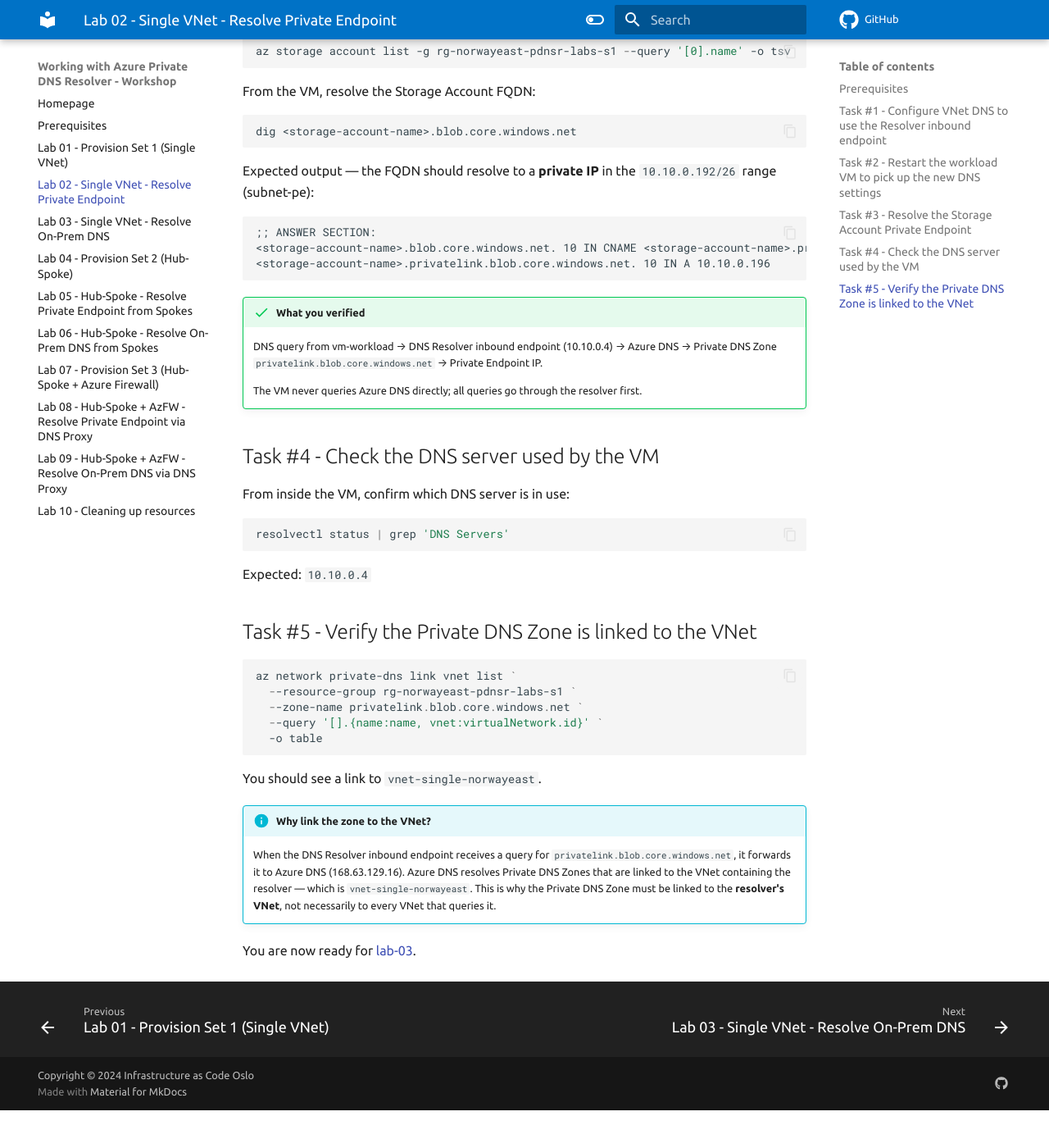
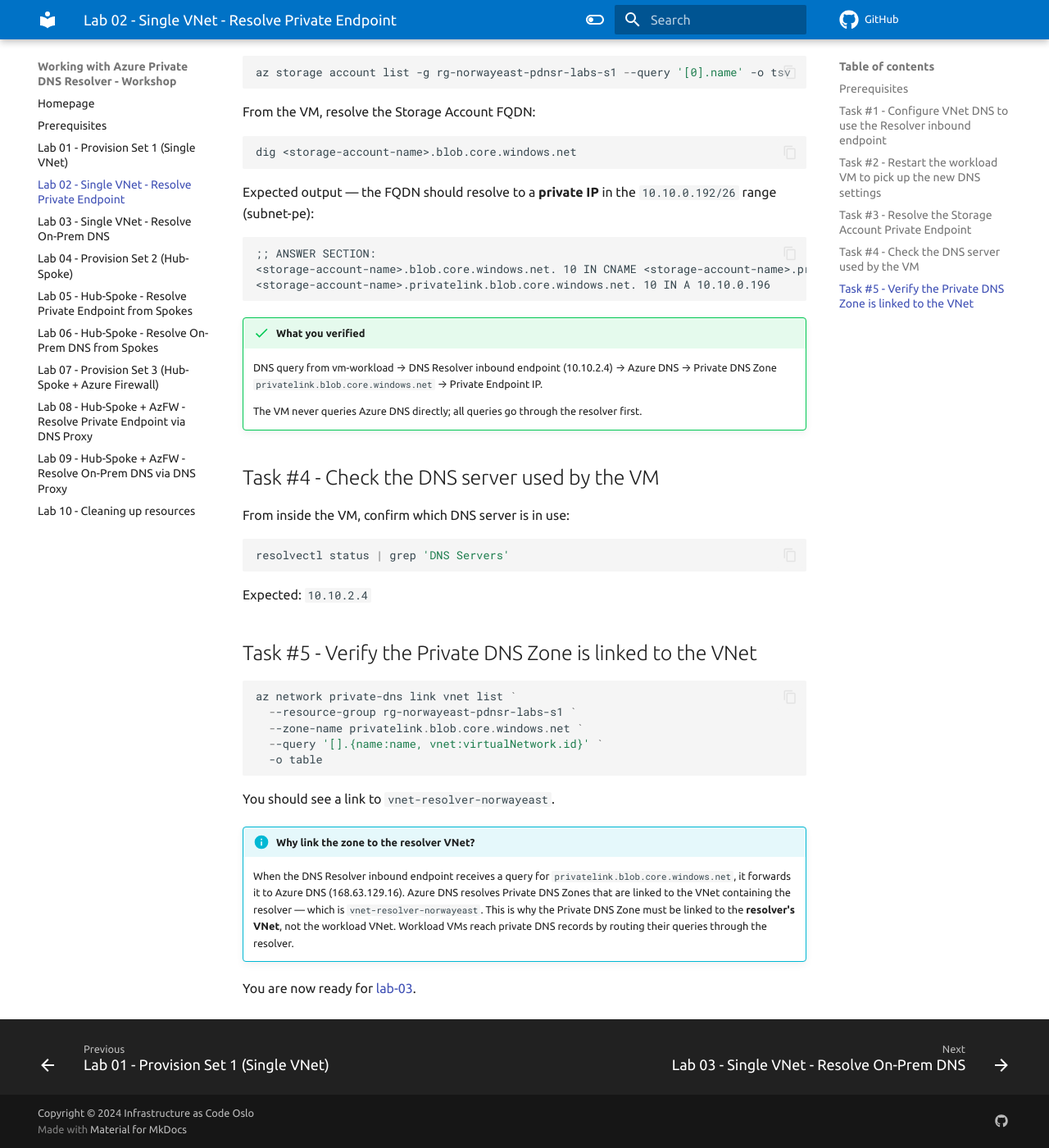
Before and after one commit to iac-oslo/dns-resolver-labs, an MkDocs documentation site: the page built from docs/labs/lab-02/index.md, in a window 1280 px wide and 1400 px high, scrolled down 1853 px. Shown: the whole window at 82% size. Built offline with MkDocs 1.6.1 and Material for MkDocs 9.7.7, drawn with Linux system fonts in a browser that asks for light colours; comment, search, counter and statistics services are not loaded; before the commit the page ends 3207 px from its top, so only the background shows below that; some of the changed text lies outside the part shown.

Commit message:
docs: update set1 labs for 3-VNet resolver architecture
Reflect new VNet names (vnet-resolver-norwayeast, vnet-workload-norwayeast),
updated inbound endpoint IP (10.10.2.4), and corrected DNS zone link
target (vnet-resolver-norwayeast) across labs 01-03.

Co-Authored-By: Claude Sonnet 4.6 <noreply@anthropic.com>

````diff
--- a/docs/labs/lab-02/index.md
+++ b/docs/labs/lab-02/index.md
@@ -5,14 +5,14 @@ In this lab you configure the workload VM to use the Azure Private DNS Resolver
 **Scenario:** A workload VM needs to resolve the private IP of a Storage Account behind a Private Endpoint. Instead of using Azure's default DNS directly, queries flow through the DNS Resolver, which is the single DNS entry point for the VNet.
 
 ```
-vm-workload ──DNS query──► Resolver inbound (10.10.0.4)
+vm-workload ──DNS query──► Resolver inbound (10.10.2.4)
                                     │
                                     ▼
                           Azure DNS (168.63.129.16)
                                     │
                                     ▼
                     privatelink.blob.core.windows.net
-                    (linked to vnet-single-norwayeast)
+                    (linked to vnet-resolver-norwayeast)
                                     │
                                     ▼
                          Private Endpoint IP (10.10.0.x)
@@ -21,28 +21,28 @@ vm-workload ──DNS query──► Resolver inbound (10.10.0.4)
 ## Prerequisites
 
 - Lab-01 completed and resources deployed
-- Resolver inbound endpoint IP noted (expected: `10.10.0.4`)
+- Resolver inbound endpoint IP noted (expected: `10.10.2.4`)
 - Storage Account FQDN noted (e.g., `sa<unique>.blob.core.windows.net`)
 
 ## Task #1 - Configure VNet DNS to use the Resolver inbound endpoint
 
-Update `vnet-single-norwayeast` to use the DNS Resolver inbound endpoint as its DNS server:
+Update `vnet-workload-norwayeast` to use the DNS Resolver inbound endpoint as its DNS server:
 
 ```powershell
 az network vnet update `
-  --name vnet-single-norwayeast `
+  --name vnet-workload-norwayeast `
   --resource-group rg-norwayeast-pdnsr-labs-s1 `
-  --dns-servers 10.10.0.4
+  --dns-servers 10.10.2.4
 ```
 
 !!! info
-    Replace `10.10.0.4` with the actual inbound endpoint IP if it differs (verify in Task #3 of lab-01).
+    Replace `10.10.2.4` with the actual inbound endpoint IP if it differs (verify in Task #3 of lab-01).
 
 Verify the DNS setting was applied:
 
 ```powershell
 az network vnet show `
-  --name vnet-single-norwayeast `
+  --name vnet-workload-norwayeast `
   --resource-group rg-norwayeast-pdnsr-labs-s1 `
   --query 'dhcpOptions.dnsServers' `
   -o tsv
@@ -87,7 +87,7 @@ Expected output — the FQDN should resolve to a **private IP** in the `10.10.0.
 ```
 
 !!! success "What you verified"
-    DNS query from vm-workload → DNS Resolver inbound endpoint (10.10.0.4) → Azure DNS → Private DNS Zone `privatelink.blob.core.windows.net` → Private Endpoint IP.
+    DNS query from vm-workload → DNS Resolver inbound endpoint (10.10.2.4) → Azure DNS → Private DNS Zone `privatelink.blob.core.windows.net` → Private Endpoint IP.
 
     The VM never queries Azure DNS directly; all queries go through the resolver first.
 
@@ -99,7 +99,7 @@ From inside the VM, confirm which DNS server is in use:
 resolvectl status | grep 'DNS Servers'
 ```
 
-Expected: `10.10.0.4`
+Expected: `10.10.2.4`
 
 ## Task #5 - Verify the Private DNS Zone is linked to the VNet
 
@@ -111,9 +111,9 @@ az network private-dns link vnet list `
   -o table
 ```
 
-You should see a link to `vnet-single-norwayeast`.
+You should see a link to `vnet-resolver-norwayeast`.
 
-!!! info "Why link the zone to the VNet?"
-    When the DNS Resolver inbound endpoint receives a query for `privatelink.blob.core.windows.net`, it forwards it to Azure DNS (168.63.129.16). Azure DNS resolves Private DNS Zones that are linked to the VNet containing the resolver — which is `vnet-single-norwayeast`. This is why the Private DNS Zone must be linked to the **resolver's VNet**, not necessarily to every VNet that queries it.
+!!! info "Why link the zone to the resolver VNet?"
+    When the DNS Resolver inbound endpoint receives a query for `privatelink.blob.core.windows.net`, it forwards it to Azure DNS (168.63.129.16). Azure DNS resolves Private DNS Zones that are linked to the VNet containing the resolver — which is `vnet-resolver-norwayeast`. This is why the Private DNS Zone must be linked to the **resolver's VNet**, not the workload VNet. Workload VMs reach private DNS records by routing their queries through the resolver.
 
 You are now ready for [lab-03](../lab-03/index.md).
````
Also changed, not shown: docs/labs/lab-01/index.md (+12 -8 lines), docs/labs/lab-03/index.md (+3 -3 lines).
